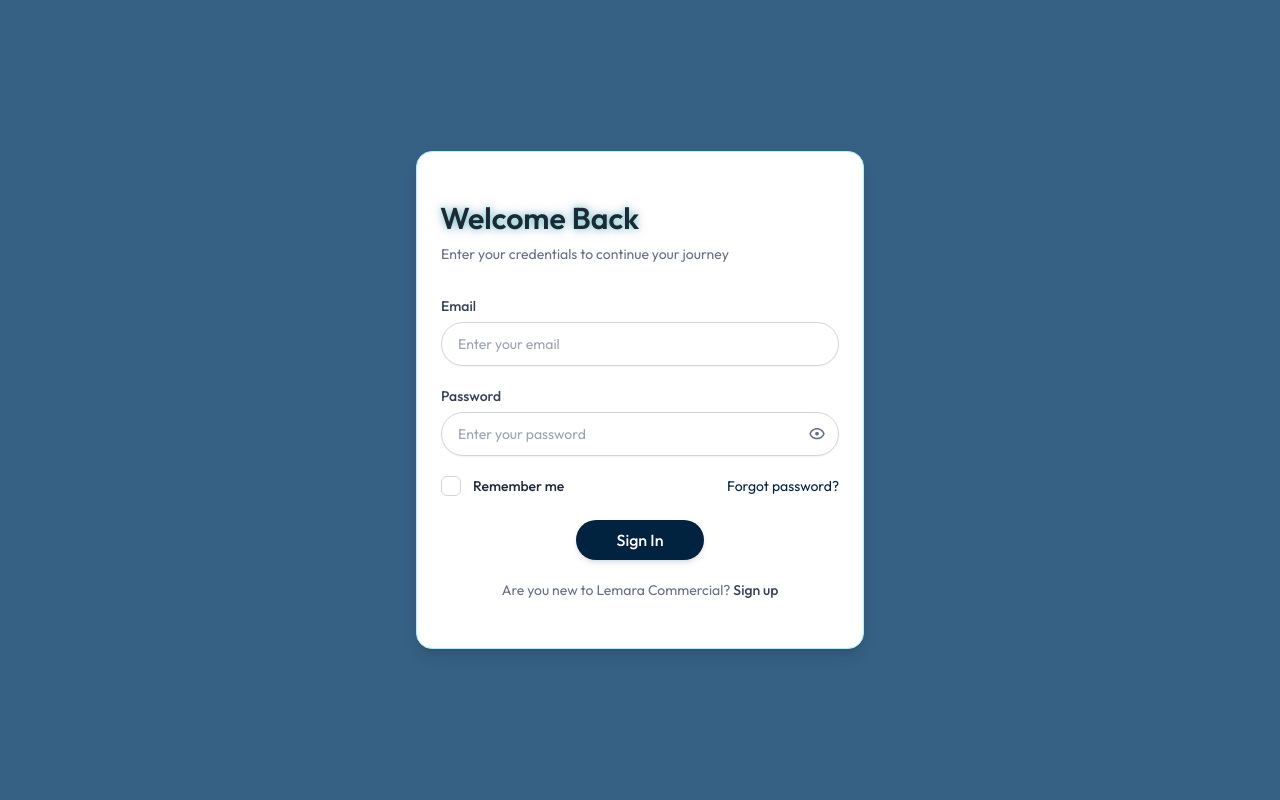
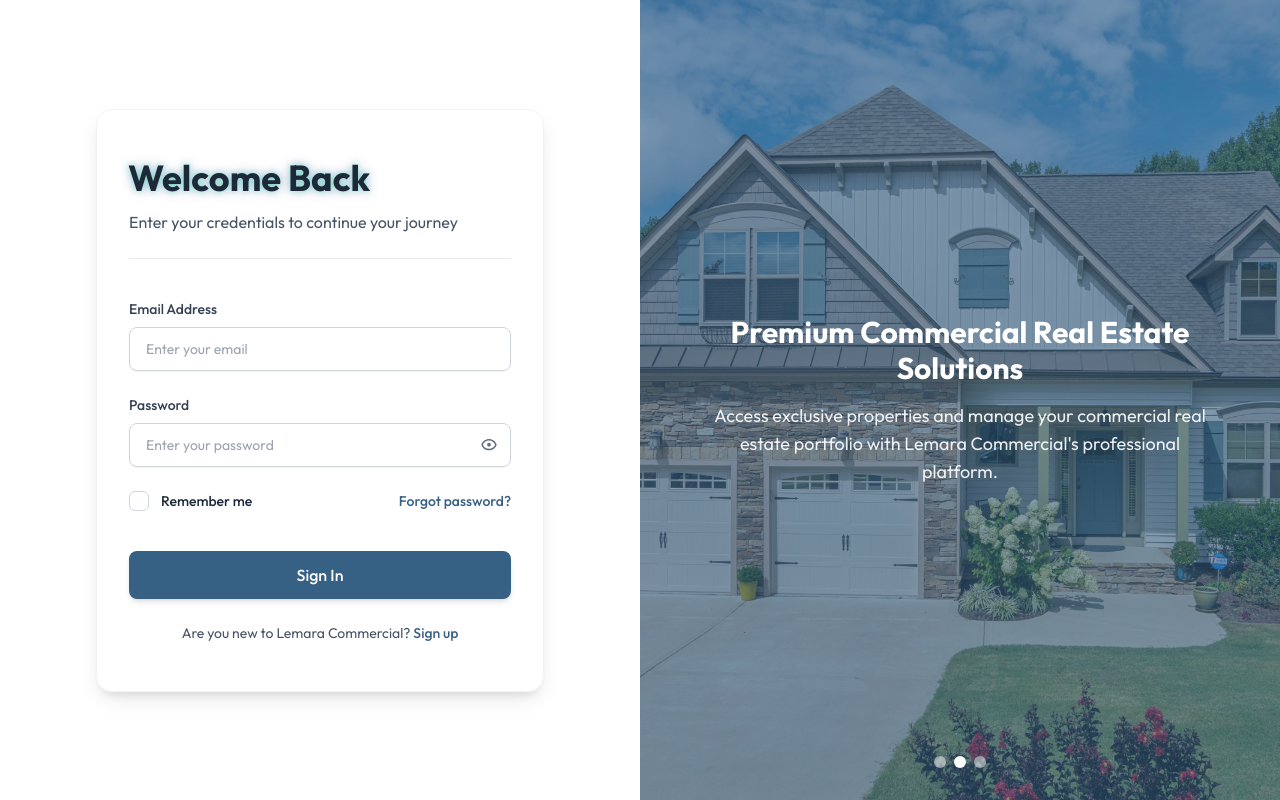
Before and after one commit to saadmustafa-111/Lemara_Commercial, a Next.js app: page /signin in a window 1280 px wide. Built offline with nearby package versions, Linux system fonts and the light colour scheme.

Commit message:
enhance the design of signin and signup

```diff
--- a/src/app/page.tsx
+++ b/src/app/page.tsx
@@ -1,9 +1,10 @@
 import React from 'react'
-
+import SignIn from '../components/auth/SignInForm'
 export default function page() {
   return (
     <div>
-      <h1>Welcome to Lemara</h1>
+  <SignIn />
+  {/* <SignUp /> */}
 </div>
   )
 }
--- a/src/components/auth/SignInForm.tsx
+++ b/src/components/auth/SignInForm.tsx
@@ -1,14 +1,14 @@
 "use client"
 import { useState, useEffect } from "react"
 import type React from "react"
-
+import Image from "next/image"
 import { useRouter } from "next/navigation"
 import Checkbox from "@/components/form/input/Checkbox"
 import Input from "@/components/form/input/InputField"
 import Label from "@/components/form/Label"
 import { EyeCloseIcon, EyeIcon } from "@/icons"
 import Link from "next/link"
-import { useAuth } from "@/context/AuthContext" // Import the auth context
+import { useAuth } from "@/context/AuthContext"
 import { toast, ToastContainer, type ToastOptions } from "react-toastify"
 import "react-toastify/dist/ReactToastify.css"
 
@@ -184,7 +184,7 @@ export default function SignInForm() {
   }
 
   return (
-    <div className="flex items-center justify-center min-h-screen w-full bg-[#366084]">
+    <div className="flex min-h-screen w-full">
       <ToastContainer
         position="top-right"
         autoClose={5000}
@@ -199,10 +199,14 @@ export default function SignInForm() {
         className="toast-container-custom"
       />
 
-      <div className="w-full max-w-md mx-auto px-6 py-12 bg-white rounded-2xl shadow-lg border border-cyan-200">
-        <div className="mb-8">
+      {/* Left Section - Login Form */}
+      <div className="w-full lg:w-1/2 flex items-center justify-center bg-white">
+        <div className="w-full max-w-md px-8 py-12 mx-6 bg-white rounded-xl border border-gray-100 shadow-lg">
+          <div className="mb-10">
             <h1
-            className={`mb-2 font-semibold text-gray-800 text-2xl sm:text-3xl relative ${typingComplete ? "text-animation-complete" : ""}`}
+              className={`mb-3 font-bold text-gray-800 text-3xl sm:text-4xl relative ${
+                typingComplete ? "text-animation-complete" : ""
+              }`}
             >
               <span className="inline-block">{titleText}</span>
               <span
@@ -213,13 +217,14 @@ export default function SignInForm() {
                 }}
               ></span>
             </h1>
-          <p className="text-sm text-gray-500 mt-2">Enter your credentials to continue your journey</p>
+            <p className="text-base text-gray-600 mt-2">Enter your credentials to continue your journey</p>
+            <div className="mt-6 mb-8 border-b border-gray-200"></div>
           </div>
 
-        <form onSubmit={handleSubmit} className="space-y-5">
+          <form onSubmit={handleSubmit} className="space-y-6">
             <div>
-            <Label htmlFor="email" className="mb-1.5 text-gray-700">
-              Email
+              <Label htmlFor="email" className="mb-2 text-gray-700 font-medium">
+                Email Address
               </Label>
               <Input
                 type="email"
@@ -230,12 +235,12 @@ export default function SignInForm() {
                 onChange={handleChange}
                 error={!!errors.email}
                 hint={errors.email}
-              className="bg-white text-gray-800 !rounded-full border-gray-300 focus:border-gray-500 focus:ring-gray-500"
+                className="bg-white text-gray-800 !rounded-lg border-gray-300 focus:border-[#366084] focus:ring-[#366084] shadow-sm"
               />
             </div>
 
             <div>
-            <Label htmlFor="password" className="mb-1.5 text-gray-700">
+              <Label htmlFor="password" className="mb-2 text-gray-700 font-medium">
                 Password
               </Label>
               <div className="relative">
@@ -248,7 +253,7 @@ export default function SignInForm() {
                   onChange={handleChange}
                   error={!!errors.password}
                   hint={errors.password}
-                className="bg-white text-gray-800 !rounded-full border-gray-300 focus:border-gray-500 focus:ring-gray-500"
+                  className="bg-white text-gray-800 !rounded-lg border-gray-300 focus:border-[#366084] focus:ring-[#366084] shadow-sm"
                 />
                 <button
                   type="button"
@@ -261,36 +266,53 @@ export default function SignInForm() {
             </div>
 
             <div className="flex items-center justify-between">
-          <Checkbox id="remember" label="Remember me" checked={isChecked} onChange={() => setIsChecked(!isChecked)} className="text-gray-900" />
+              <Checkbox
+                id="remember"
+                label="Remember me"
+                checked={isChecked}
+                onChange={() => setIsChecked(!isChecked)}
+                className="text-gray-900"
+              />
 
-            <Link href="/forgot-password" className="text-sm text-[#022340] transition-colors hover:text-gray-900">
+              <Link
+                href="/forgot-password"
+                className="text-sm text-[#366084] font-medium transition-colors hover:text-[#022340]"
+              >
                 Forgot password?
               </Link>
             </div>
 
             {authError && <div className="p-3 text-sm text-red-500 bg-red-50 rounded-lg">{authError}</div>}
-<div className="flex justify-center mt-6">
+
+            <div className="pt-4">
               <button
                 type="submit"
-    className="w-32 py-2 font-medium text-white transition-all duration-300 rounded-full bg-[#022340] hover:bg-cyan-500 hover:scale-105 focus:ring-2 focus:ring-cyan-400 shadow-md hover:shadow-lg disabled:opacity-70 flex justify-center items-center gap-2"
+                className="w-full py-3 font-medium text-white transition-all duration-300 rounded-lg bg-[#366084] hover:bg-[#022340] focus:ring-2 focus:ring-[#366084] focus:ring-offset-2 shadow-md disabled:opacity-70 flex justify-center items-center gap-2"
                 disabled={isLoading || isSubmitting}
               >
                 {isLoading || isSubmitting ? (
                   <>
                     <svg
-          className="animate-spin h-4 w-4 text-white"
+                      className="animate-spin h-5 w-5 text-white"
                       xmlns="http://www.w3.org/2000/svg"
                       fill="none"
                       viewBox="0 0 24 24"
                     >
-          <circle className="opacity-25" cx="12" cy="12" r="10" stroke="currentColor" strokeWidth="4"></circle>
+                      <circle
+                        className="opacity-25"
+                        cx="12"
+                        cy="12"
+                        r="10"
+                        stroke="currentColor"
+                        strokeWidth="4"
+                      ></circle>
                       <path
                         className="opacity-75"
                         fill="currentColor"
                         d="M4 12a8 8 0 018-8V0C5.373 0 0 5.373 0 12h4zm2 5.291A7.962 7.962 0 014 12H0c0 3.042 1.135 5.824 3 7.938l3-2.647z"
                       ></path>
                     </svg>
-        <span>Loading...</span>
+                    <span>Signing In...</span>
                   </>
                 ) : (
                   "Sign In"
@@ -298,11 +320,11 @@ export default function SignInForm() {
               </button>
             </div>
 
-          <p className="text-sm text-center text-gray-500">
+            <p className="text-sm text-center text-gray-600 mt-6">
               Are you new to Lemara Commercial?{" "}
               <Link
                 href="/roles"
-              className="font-medium text-gray-700 transition-colors hover:text-gray-900"
+                className="font-medium text-[#366084] transition-colors hover:text-[#022340]"
                 prefetch={true}
                 onClick={(e) => {
                   e.preventDefault()
@@ -314,8 +336,37 @@ export default function SignInForm() {
             </p>
           </form>
         </div>
+      </div>
 
-      {/* Add global styles for toast customization and input field styles */}
+      {/* Right Section - Property Image */}
+      <div className="hidden lg:block w-1/2 bg-[#366084] relative overflow-hidden">
+        <Image
+          src="/images/logo/Property.jpg"
+          alt="Lemara Commercial Property"
+          fill
+          style={{ objectFit: "cover" }}
+          priority
+          className="absolute inset-0"
+        />
+        <div className="absolute inset-0 bg-[#366084]/60 flex flex-col items-center justify-center p-8">
+          <div className="text-center text-white max-w-lg">
+            <h2 className="text-3xl font-bold mb-4">Premium Commercial Real Estate Solutions</h2>
+            <p className="text-lg opacity-90">
+              Access exclusive properties and manage your commercial real estate portfolio with Lemara Commercial's
+              professional platform.
+            </p>
+          </div>
+        </div>
+        <div className="absolute bottom-8 left-0 right-0 flex justify-center">
+          <div className="flex space-x-2">
+            <div className="w-3 h-3 rounded-full bg-white opacity-50"></div>
+            <div className="w-3 h-3 rounded-full bg-white"></div>
+            <div className="w-3 h-3 rounded-full bg-white opacity-50"></div>
+          </div>
+        </div>
+      </div>
+
+      {/* Global styles */}
       <style jsx global>{`
         .toast-container-custom .Toastify__toast {
           border-radius: 8px;
@@ -342,15 +393,14 @@ export default function SignInForm() {
           opacity: 1;
         }
 
-        /* Override any dark styling in Input component */
+        /* Input styling */
         input {
           background-color: white !important;
-          color: #1f2937 !important; /* text-gray-800 equivalent */
+          color: #1f2937 !important;
         }
 
-        /* Make sure placeholder text is visible */
         input::placeholder {
-          color: #9ca3af !important; /* text-gray-400 equivalent */
+          color: #9ca3af !important;
           opacity: 1;
         }
 
@@ -358,6 +408,30 @@ export default function SignInForm() {
           0%, 100% { opacity: 1; }
           50% { opacity: 0; }
         }
+
+        /* Card styling */
+        .rounded-xl {
+          border-radius: 1rem;
+        }
+
+        .shadow-lg {
+          box-shadow: 0 10px 25px -5px rgba(0, 0, 0, 0.1), 0 8px 10px -6px rgba(0, 0, 0, 0.1);
+        }
+
+        /* Form container hover effect */
+        .bg-white.rounded-xl {
+          transition: all 0.3s ease;
+        }
+
+        .bg-white.rounded-xl:hover {
+          box-shadow: 0 20px 25px -5px rgba(0, 0, 0, 0.1), 0 10px 10px -5px rgba(0, 0, 0, 0.04);
+          transform: translateY(-2px);
+        }
+
+        /* Improve input field focus states */
+        input:focus {
+          box-shadow: 0 0 0 2px rgba(54, 96, 132, 0.2) !important;
+        }
       `}</style>
     </div>
   )
--- a/src/components/auth/SignUpForm.tsx
+++ b/src/components/auth/SignUpForm.tsx
@@ -1,7 +1,7 @@
 "use client"
 import { useState, useEffect } from "react"
 import type React from "react"
-
+import Image from "next/image"
 import { useRouter, useSearchParams } from "next/navigation"
 import Checkbox from "@/components/form/input/Checkbox"
 import Input from "@/components/form/input/InputField"
@@ -242,7 +242,8 @@ export default function SignUpForm() {
   }
 
   return (
-    <div className="flex items-center justify-center min-h-screen w-full bg-[#366084]">
+    // Changed from min-h-screen to h-screen and added overflow-hidden to prevent scrolling
+    <div className="flex h-screen w-full overflow-hidden">
       <ToastContainer
         position="top-right"
         autoClose={5000}
@@ -257,10 +258,17 @@ export default function SignUpForm() {
         className="toast-container-custom"
       />
 
-      <div className="w-full max-w-md mx-auto px-6 py-12 bg-white rounded-2xl shadow-lg border border-cyan-200">
+      {/* Left Section - Signup Form */}
+      {/* Added py-8 to create padding at top and bottom */}
+      <div className="w-full lg:w-1/2 flex items-center justify-center bg-white py-8">
+        {/* Added my-6 for vertical margin and reduced padding */}
+        <div className="w-full max-w-md px-8 py-10 mx-6 my-6 bg-white rounded-xl border border-gray-100 shadow-lg">
+          {/* Reduced bottom margin */}
           <div className="mb-8">
             <h1
-            className={`mb-2 font-semibold text-gray-800 text-2xl sm:text-3xl relative ${typingComplete ? "text-animation-complete" : ""}`}
+              className={`mb-3 font-bold text-gray-800 text-3xl sm:text-4xl relative ${
+                typingComplete ? "text-animation-complete" : ""
+              }`}
             >
               <span className="inline-block">{titleText}</span>
               <span
@@ -271,14 +279,19 @@ export default function SignUpForm() {
                 }}
               ></span>
             </h1>
-          <p className="text-sm text-gray-500 mt-2">Enter your details to create your account</p>
+            <p className="text-base text-gray-600 mt-2">Enter your details to create your account</p>
+            {/* Reduced margins */}
+            <div className="mt-5 mb-6 border-b border-gray-200"></div>
           </div>
 
-        <form onSubmit={handleSubmit} className="space-y-5">
-          <div className="grid grid-cols-1 gap-5 sm:grid-cols-2">
+          {/* Reduced space-y-5 to space-y-4 */}
+          <form onSubmit={handleSubmit} className="space-y-4">
+            {/* Reduced gap-5 to gap-4 */}
+            <div className="grid grid-cols-1 gap-4 sm:grid-cols-2">
               {/* First Name */}
               <div className="sm:col-span-1">
-              <Label htmlFor="name" className="mb-1.5 text-gray-700">
+                {/* Reduced mb-2 to mb-1 and added text-sm */}
+                <Label htmlFor="name" className="mb-1 text-gray-700 font-medium text-sm">
                   Name<span className="text-red-500">*</span>
                 </Label>
                 <Input
@@ -290,12 +303,12 @@ export default function SignUpForm() {
                   placeholder="Enter your name"
                   error={!!errors.name}
                   hint={errors.name}
-                className="bg-white text-gray-800 !rounded-full border-gray-300 focus:border-gray-500 focus:ring-gray-500"
+                  className="bg-white text-gray-800 !rounded-lg border-gray-300 focus:border-[#366084] focus:ring-[#366084] shadow-sm"
                 />
               </div>
               {/* Phone */}
               <div className="sm:col-span-1">
-              <Label htmlFor="phone" className="mb-1.5 text-gray-700">
+                <Label htmlFor="phone" className="mb-1 text-gray-700 font-medium text-sm">
                   Phone<span className="text-red-500">*</span>
                 </Label>
                 <Input
@@ -307,14 +320,14 @@ export default function SignUpForm() {
                   placeholder="Enter your phone number"
                   error={!!errors.phone}
                   hint={errors.phone}
-                className="bg-white text-gray-800 !rounded-full border-gray-300 focus:border-gray-500 focus:ring-gray-500"
+                  className="bg-white text-gray-800 !rounded-lg border-gray-300 focus:border-[#366084] focus:ring-[#366084] shadow-sm"
                 />
               </div>
             </div>
 
             {/* Email */}
             <div>
-            <Label htmlFor="email" className="mb-1.5 text-gray-700">
+              <Label htmlFor="email" className="mb-1 text-gray-700 font-medium text-sm">
                 Email<span className="text-red-500">*</span>
               </Label>
               <Input
@@ -326,13 +339,13 @@ export default function SignUpForm() {
                 placeholder="Enter your email"
                 error={!!errors.email}
                 hint={errors.email}
-              className="bg-white text-gray-800 !rounded-full border-gray-300 focus:border-gray-500 focus:ring-gray-500"
+                className="bg-white text-gray-800 !rounded-lg border-gray-300 focus:border-[#366084] focus:ring-[#366084] shadow-sm"
               />
             </div>
 
             {/* address*/}
             <div>
-            <Label htmlFor="address" className="mb-1.5 text-gray-700">
+              <Label htmlFor="address" className="mb-1 text-gray-700 font-medium text-sm">
                 Address<span className="text-red-500">*</span>
               </Label>
               <Input
@@ -344,13 +357,13 @@ export default function SignUpForm() {
                 placeholder="Enter your address"
                 error={!!errors.address}
                 hint={errors.address}
-              className="bg-white text-gray-800 !rounded-full border-gray-300 focus:border-gray-500 focus:ring-gray-500"
+                className="bg-white text-gray-800 !rounded-lg border-gray-300 focus:border-[#366084] focus:ring-[#366084] shadow-sm"
               />
             </div>
 
             {/* Password */}
             <div>
-            <Label htmlFor="password" className="mb-1.5 text-gray-700">
+              <Label htmlFor="password" className="mb-1 text-gray-700 font-medium text-sm">
                 Password<span className="text-red-500">*</span>
               </Label>
               <div className="relative">
@@ -363,7 +376,7 @@ export default function SignUpForm() {
                   placeholder="Enter your password"
                   error={!!errors.password}
                   hint={errors.password}
-                className="bg-white text-gray-800 !rounded-full border-gray-300 focus:border-gray-500 focus:ring-gray-500"
+                  className="bg-white text-gray-800 !rounded-lg border-gray-300 focus:border-[#366084] focus:ring-[#366084] shadow-sm"
                 />
                 <button
                   type="button"
@@ -393,28 +406,22 @@ export default function SignUpForm() {
               <div className="p-3 text-sm text-red-500 bg-red-50 rounded-lg">{errors.role}</div>
             )}
 
-          <div className="flex justify-center mt-6">
+            {/* Reduced padding and margin */}
+            <div className="pt-4 mt-4">
               <button
                 type="submit"
-              className="w-32 py-2 font-medium text-white transition-all duration-300 rounded-full bg-[#022340] hover:bg-cyan-500 hover:scale-105 focus:ring-2 focus:ring-cyan-400 shadow-md hover:shadow-lg disabled:opacity-70 flex justify-center items-center gap-2"
+                className="w-full py-3 font-medium text-white transition-all duration-300 rounded-lg bg-[#366084] hover:bg-[#022340] focus:ring-2 focus:ring-[#366084] focus:ring-offset-2 shadow-md disabled:opacity-70 flex justify-center items-center gap-2"
                 disabled={isSubmitting || authLoading}
               >
                 {isSubmitting ? (
                   <>
                     <svg
-                    className="animate-spin h-4 w-4 text-white"
+                      className="animate-spin h-5 w-5 text-white"
                       xmlns="http://www.w3.org/2000/svg"
                       fill="none"
                       viewBox="0 0 24 24"
                     >
-                    <circle
-                      className="opacity-25"
-                      cx="12"
-                      cy="12"
-                      r="10"
-                      stroke="currentColor"
-                      strokeWidth="4"
-                    ></circle>
+                      <circle className="opacity-25" cx="12" cy="12" r="10" stroke="currentColor" strokeWidth="4"></circle>
                       <path
                         className="opacity-75"
                         fill="currentColor"
@@ -426,19 +433,12 @@ export default function SignUpForm() {
                 ) : authLoading ? (
                   <>
                     <svg
-                    className="animate-spin h-4 w-4 text-white"
+                      className="animate-spin h-5 w-5 text-white"
                       xmlns="http://www.w3.org/2000/svg"
                       fill="none"
                       viewBox="0 0 24 24"
                     >
-                    <circle
-                      className="opacity-25"
-                      cx="12"
-                      cy="12"
-                      r="10"
-                      stroke="currentColor"
-                      strokeWidth="4"
-                    ></circle>
+                      <circle className="opacity-25" cx="12" cy="12" r="10" stroke="currentColor" strokeWidth="4"></circle>
                       <path
                         className="opacity-75"
                         fill="currentColor"
@@ -453,16 +453,46 @@ export default function SignUpForm() {
               </button>
             </div>
 
-          <p className="text-sm text-center text-gray-500">
+            {/* Reduced margin */}
+            <p className="text-sm text-center text-gray-600 mt-4">
               Already have an account?{" "}
-            <Link href="/signin" className="font-medium text-gray-700 transition-colors hover:text-gray-900">
+              <Link href="/signin" className="font-medium text-[#366084] transition-colors hover:text-[#022340]">
                 Sign in
               </Link>
             </p>
           </form>
         </div>
+      </div>
 
-      {/* Add global styles for toast customization */}
+      {/* Right Section - Property Image */}
+      <div className="hidden lg:block w-1/2 bg-[#366084] relative overflow-hidden">
+        <Image
+          src="/images/logo/Property.jpg"
+          alt="Lemara Commercial Property"
+          fill
+          style={{ objectFit: "cover" }}
+          priority
+          className="absolute inset-0"
+        />
+        <div className="absolute inset-0 bg-[#366084]/60 flex flex-col items-center justify-center p-8">
+          <div className="text-center text-white max-w-lg">
+            <h2 className="text-3xl font-bold mb-4">Premium Commercial Real Estate Solutions</h2>
+            <p className="text-lg opacity-90">
+              Access exclusive properties and manage your commercial real estate portfolio with Lemara Commercial's
+              professional platform.
+            </p>
+          </div>
+        </div>
+        <div className="absolute bottom-8 left-0 right-0 flex justify-center">
+          <div className="flex space-x-2">
+            <div className="w-3 h-3 rounded-full bg-white opacity-50"></div>
+            <div className="w-3 h-3 rounded-full bg-white"></div>
+            <div className="w-3 h-3 rounded-full bg-white opacity-50"></div>
+          </div>
+        </div>
+      </div>
+
+      {/* Global styles */}
       <style jsx global>{`
         .toast-container-custom .Toastify__toast {
           border-radius: 8px;
@@ -489,15 +519,14 @@ export default function SignUpForm() {
           opacity: 1;
         }
 
-        /* Override any dark styling in Input component */
+        /* Input styling */
         input {
           background-color: white !important;
-          color: #1f2937 !important; /* text-gray-800 equivalent */
+          color: #1f2937 !important;
         }
 
-        /* Make sure placeholder text is visible */
         input::placeholder {
-          color: #9ca3af !important; /* text-gray-400 equivalent */
+          color: #9ca3af !important;
           opacity: 1;
         }
 
@@ -505,6 +534,30 @@ export default function SignUpForm() {
           0%, 100% { opacity: 1; }
           50% { opacity: 0; }
         }
+
+        /* Card styling */
+        .rounded-xl {
+          border-radius: 1rem;
+        }
+
+        .shadow-lg {
+          box-shadow: 0 10px 25px -5px rgba(0, 0, 0, 0.1), 0 8px 10px -6px rgba(0, 0, 0, 0.1);
+        }
+
+        /* Form container hover effect */
+        .bg-white.rounded-xl {
+          transition: all 0.3s ease;
+        }
+
+        .bg-white.rounded-xl:hover {
+          box-shadow: 0 20px 25px -5px rgba(0, 0, 0, 0.1), 0 10px 10px -5px rgba(0, 0, 0, 0.04);
+          transform: translateY(-2px);
+        }
+
+        /* Improve input field focus states */
+        input:focus {
+          box-shadow: 0 0 0 2px rgba(54, 96, 132, 0.2) !important;
+        }
       `}</style>
     </div>
   )
```
Also changed, not shown: src/layout/AppSidebar.tsx (+29 -29 lines), public/images/logo/Property.jpg (added), public/images/logo/lemaraLogo.png (added). Lines whose indentation alone changed are shown as unchanged.
